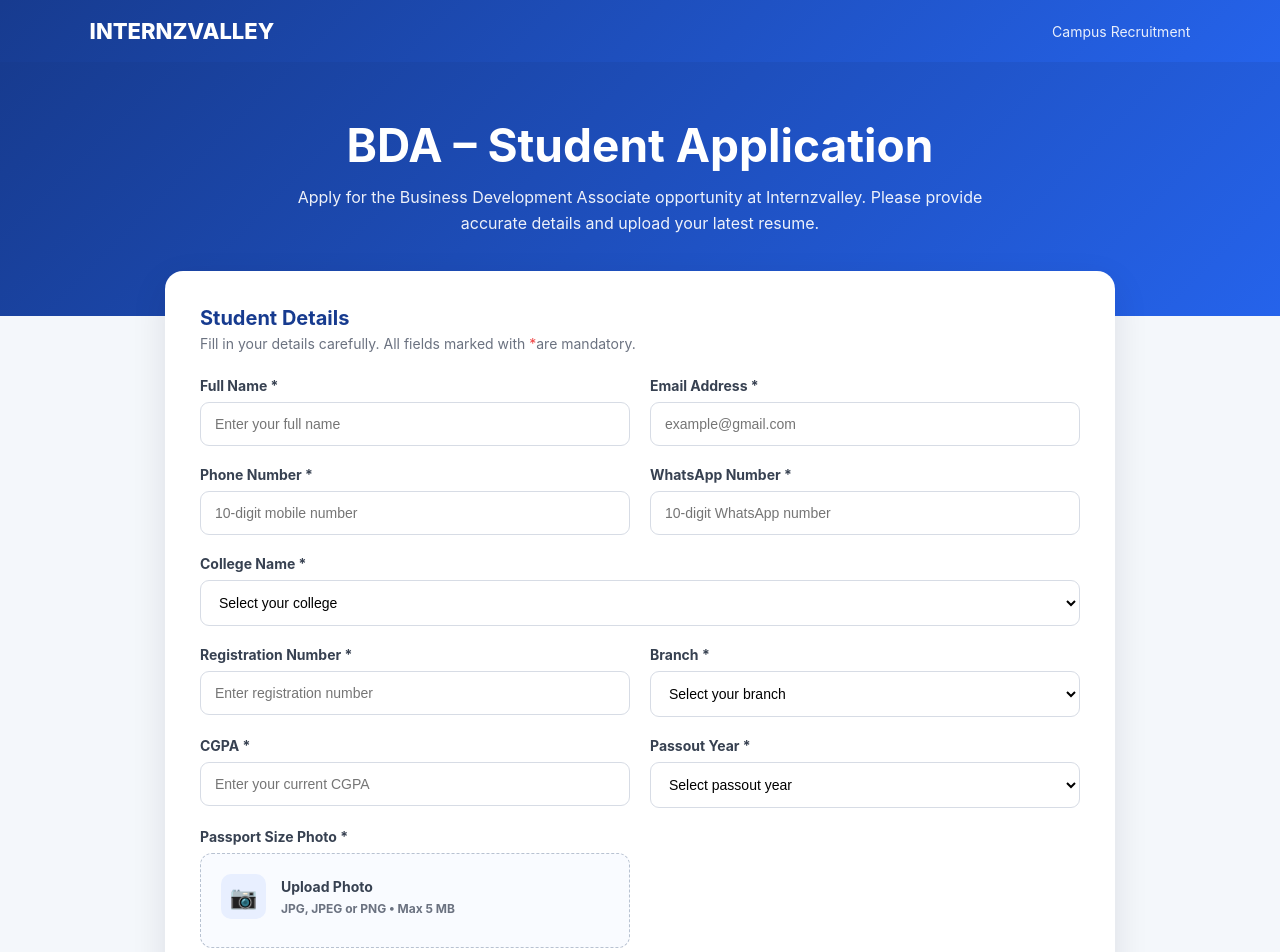
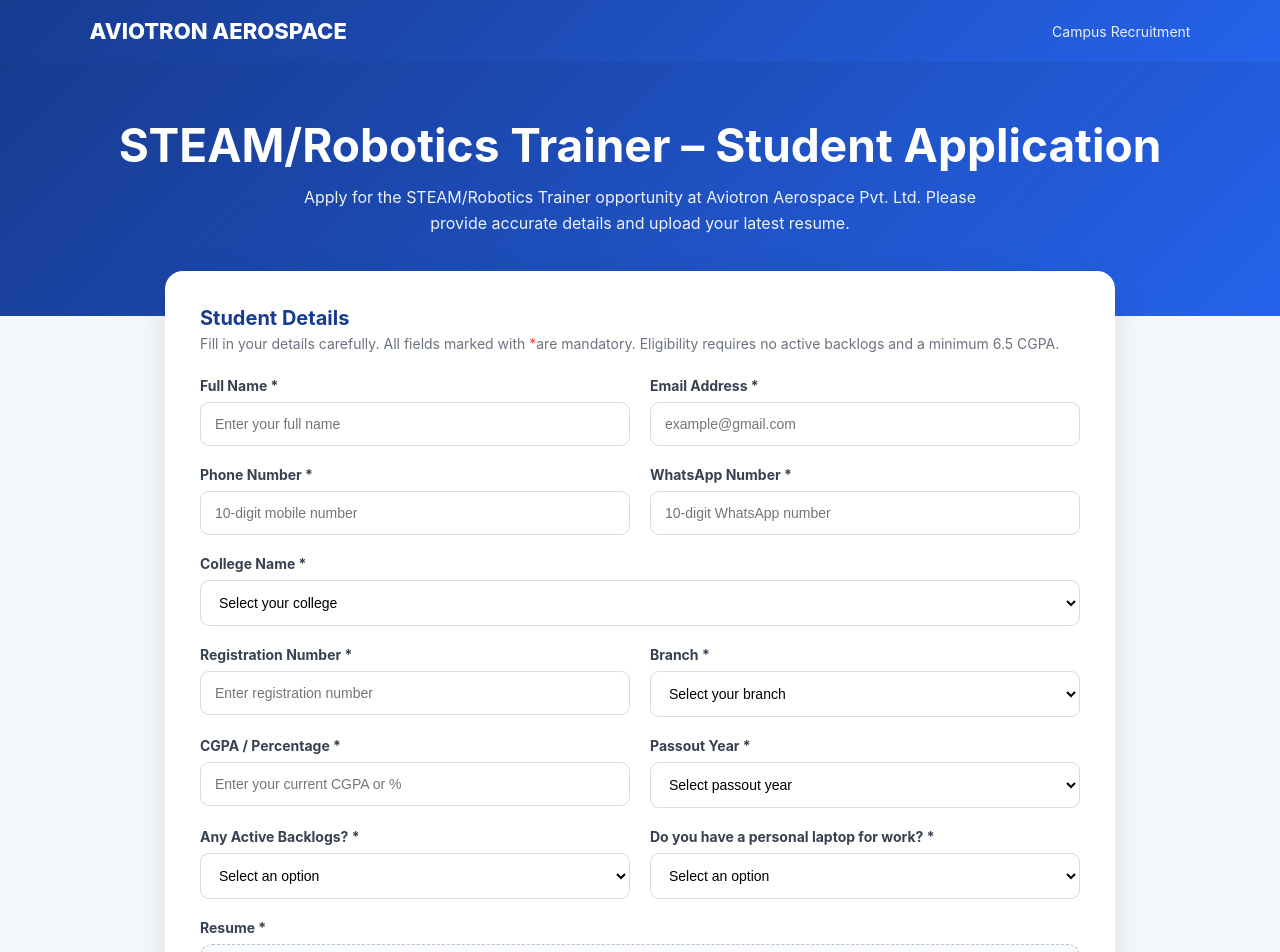
Before and after one commit to rajagceian/Internzvalley, a React (Vite) app in the folder frontend-react/: page / in a window 1280 px wide. Shown: the top 952 px of the page. Built offline with nearby package versions, Linux system fonts and the light colour scheme; no server answers.

Commit message:
Refactor application form for new position details

```diff
--- a/frontend-react/src/App.jsx
+++ b/frontend-react/src/App.jsx
@@ -155,21 +155,21 @@
     }
 
 
-    const photo =
-      form.photo.files[0];
+    // const photo =
+    //   form.photo.files[0];
 
     const resume =
       form.resume.files[0];
 
 
-    if (!photo) {
+    // if (!photo) {
 
-      setPhotoError(
-        "Please upload your photo."
-      );
+    //   setPhotoError(
+    //     "Please upload your photo."
+    //   );
 
-      return;
-    }
+    //   return;
+    // }
 
 
     if (!resume) {
@@ -255,6 +255,22 @@
   };
 
 
+  /* ================= LOADER (shown while the request is in-flight) ================= */
+
+  const Loader = () => (
+
+    <div className="loading-overlay">
+
+      <div className="loader-card">
+        <div className="spinner"></div>
+        <p>Submitting your application...</p>
+        <small>Please wait, do not close this page.</small>
+      </div>
+
+    </div>
+  );
+
+
   /* ================= CONFIRMATION ================= */
 
   if (submitted) {
@@ -262,15 +278,7 @@
     return (
 
       <div className="page">
-        {loading && (
-  <div className="loading-overlay">
-    <div className="loader-card">
-      <div className="spinner"></div>
-      <p>Submitting your application...</p>
-      <small>Please wait, do not close this page.</small>
-    </div>
-  </div>
- )}
+
         <Header />
 
         <section className="success-banner">
@@ -288,9 +296,9 @@
             <p>
               Thank you for applying for the
               <strong>
-                {" "}Business Development Associate
+                {" "}STEAM/Robotics Trainer
               </strong>
-              {" "}position at Internzvalley.
+              {" "}position at Aviotron Aerospace Pvt. Ltd.
             </p>
 
             <p>
@@ -355,19 +363,21 @@
 
     <div className="page">
 
+      {loading && <Loader />}
+
       <Header />
 
 
       <section className="banner">
 
         <h1>
-          BDA – Student Application
+          STEAM/Robotics Trainer – Student Application
         </h1>
 
         <p>
-          Apply for the Business Development Associate
-          opportunity at Internzvalley. Please provide
-          accurate details and upload your latest resume.
+          Apply for the STEAM/Robotics Trainer opportunity at
+          Aviotron Aerospace Pvt. Ltd. Please provide accurate
+          details and upload your latest resume.
         </p>
 
       </section>
@@ -385,7 +395,8 @@
             Fill in your details carefully.
             All fields marked with
             <span className="required"> *</span>
-            are mandatory.
+            are mandatory. Eligibility requires no active
+            backlogs and a minimum 6.5 CGPA.
           </p>
 
 
@@ -500,10 +511,6 @@
                     Computer Science & Engineering
                   </option>
 
-                  <option value="IT">
-                    Information Technology
-                  </option>
-
                   <option value="ECE">
                     Electronics & Communication Engineering
                   </option>
@@ -516,12 +523,8 @@
                     Mechanical Engineering
                   </option>
 
-                  <option value="CE">
-                    Civil Engineering
-                  </option>
-
                   <option value="Other">
-                    Other
+                    Other (Aerospace / Mechatronics / AI-ML / Robotics)
                   </option>
 
                 </select>
@@ -532,10 +535,10 @@
               {/* CGPA */}
 
               <FormField
-                label="CGPA"
+                label="CGPA / Percentage"
                 name="cgpa"
                 type="number"
-                placeholder="Enter your current CGPA"
+                placeholder="Enter your current CGPA or %"
                 min="0"
                 max="10"
                 step="0.01"
@@ -572,9 +575,69 @@
               </div>
 
 
+              {/* BACKLOGS */}
+
+              <div className="form-group">
+
+                <label>
+                  Any Active Backlogs? <span>*</span>
+                </label>
+
+                <select
+                  name="backlogs"
+                  required
+                >
+
+                  <option value="">
+                    Select an option
+                  </option>
+
+                  <option value="No">
+                    No
+                  </option>
+
+                  <option value="Yes">
+                    Yes
+                  </option>
+
+                </select>
+
+              </div>
+
+
+              {/* LAPTOP */}
+
+              <div className="form-group">
+
+                <label>
+                  Do you have a personal laptop for work? <span>*</span>
+                </label>
+
+                <select
+                  name="hasLaptop"
+                  required
+                >
+
+                  <option value="">
+                    Select an option
+                  </option>
+
+                  <option value="Yes">
+                    Yes
+                  </option>
+
+                  <option value="No">
+                    No
+                  </option>
+
+                </select>
+
+              </div>
+
+
               {/* PHOTO */}
 
-              <div className="form-group">
+              {/* <div className="form-group">
 
                 <label>
                   Passport Size Photo <span>*</span>
@@ -643,7 +706,7 @@
 
                 </div>
 
-              </div>
+              </div> */}
 
 
               {/* RESUME */}
@@ -751,7 +814,7 @@
     <header>
 
       <div className="logo">
-        INTERNZVALLEY
+        AVIOTRON AEROSPACE
       </div>
 
       <div className="header-tag">
```
